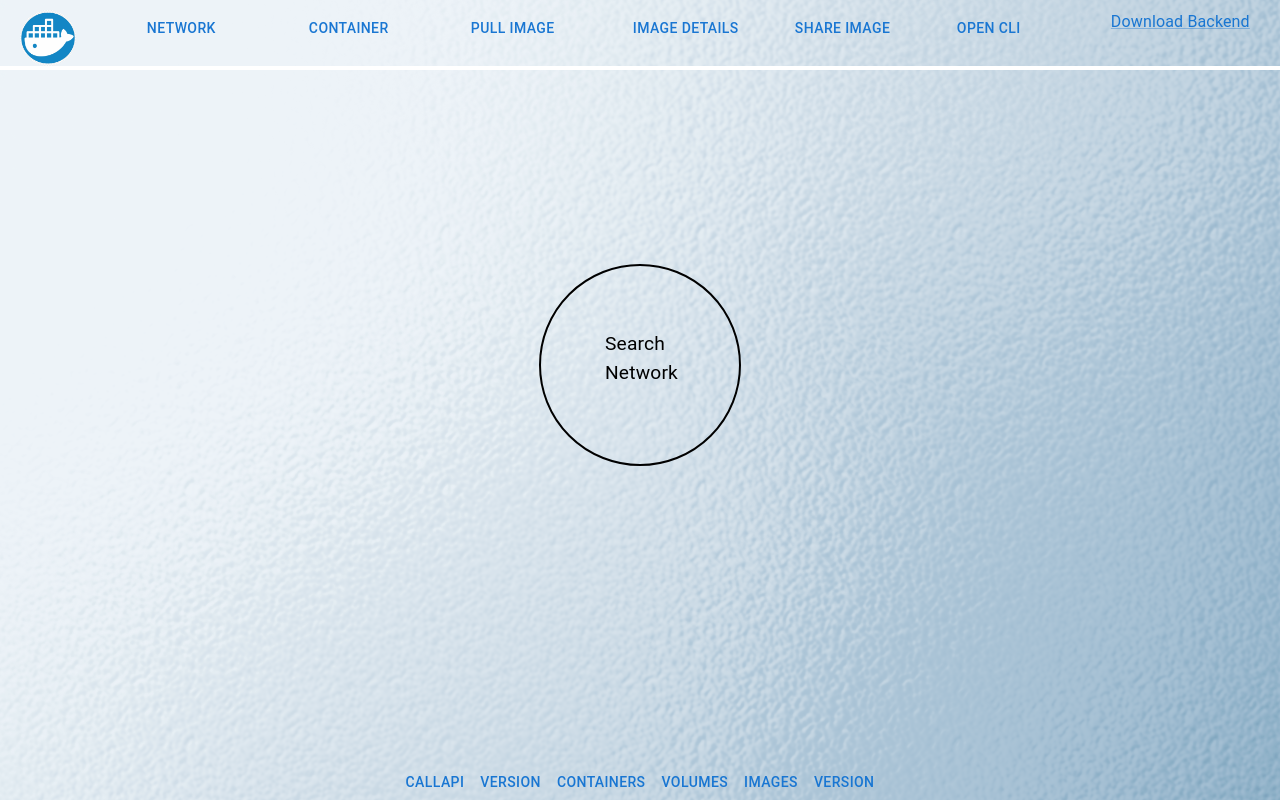
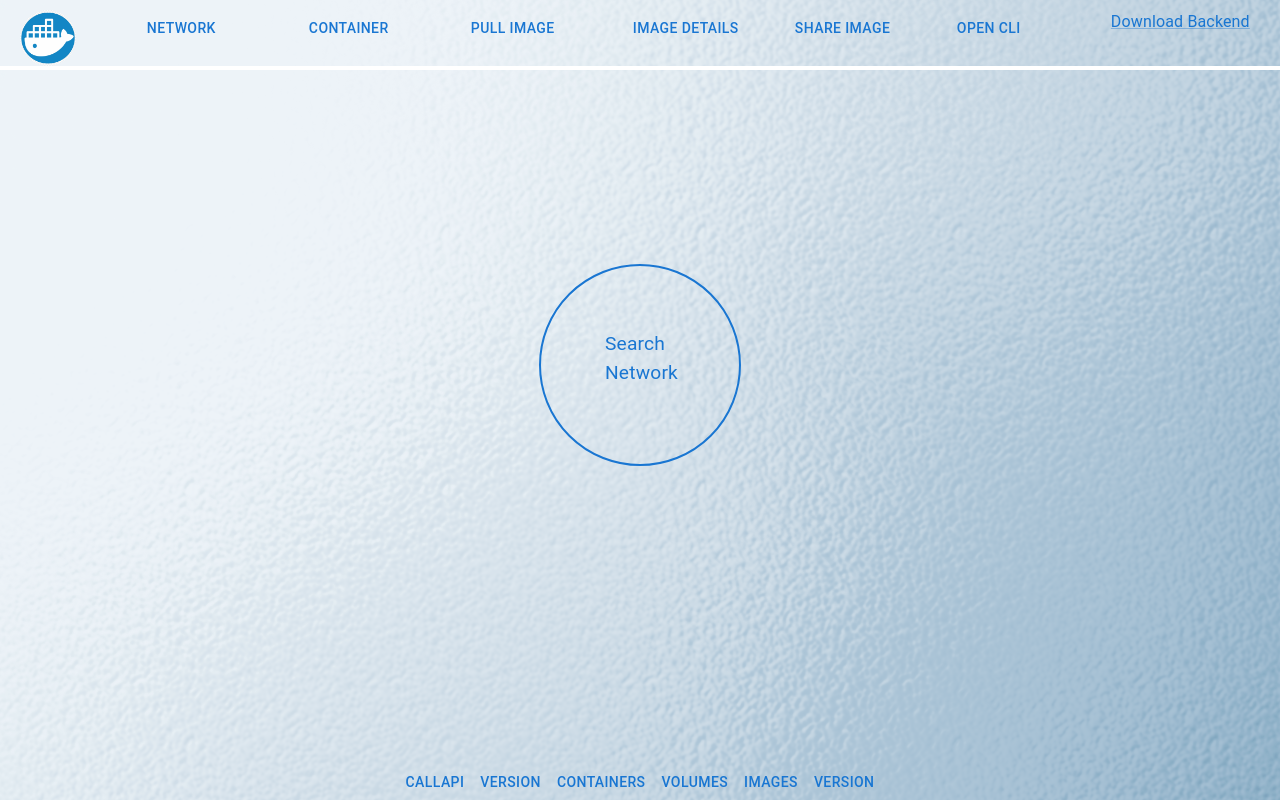
Before and after one commit to AnjaliPriyaa/nikhilproject, a React (Create React App) app: page / in a window 1280 px wide. Built offline with nearby package versions, Linux system fonts and the light colour scheme; no server answers.

Commit message:
changes push

```diff
--- a/src/components/Network.js
+++ b/src/components/Network.js
@@ -1,5 +1,5 @@
 import React from 'react';
-import { Typography } from '@mui/material';
+import { Typography, Box, Button} from '@mui/material';
 var container;
 var cn;
 var sources;
@@ -90,7 +90,7 @@ render(){
         <div style={{height:'100%', display:'flex',justifyContent:'center', alignItems:'center', marginTop: '-70px'}}>
        <div className="Nbody1">
 
-       <Typography sx={{border: '2px solid black', borderRadius: '20vh', height:70, width: 70, cursor: 'pointer',padding:8, fontSize:'1.2rem'}} onClick={event =>{this.Network();}}>Search Network</Typography>
+       <Typography sx={{border: '2px solid #1976d2 ', borderRadius: '20vh', height:70, width: 70, cursor: 'pointer',padding:8, fontSize:'1.2rem',color:'#1976d2'}} onClick={event =>{this.Network();}}>Search Network</Typography>
        </div></div>
   );
  else if(this.val===2){
@@ -112,8 +112,13 @@ else if(this.val===3){
   return (
     <div className="Network" onMouseEnter={event =>{this.soln();}}>
 
+    <Box sx={{display:'flex', flexDirection:'column', alignItems:'center', justifyContent:'center'}}>
+      <pre className="Nbody2">
+      <Button variant="text" onClick={event =>{this.Download();}}>Download</Button>
+        <canvas id="myCanvas" width="1000" height="569">.</canvas>
+      </pre>
+    </Box>
 
-  <pre className="Nbody2"><button className='chngbutton'  onClick={event =>{this.Download();}}>download</button><canvas id="myCanvas" width="1000" height="569">.</canvas></pre>
 
  </div>
   );
```
